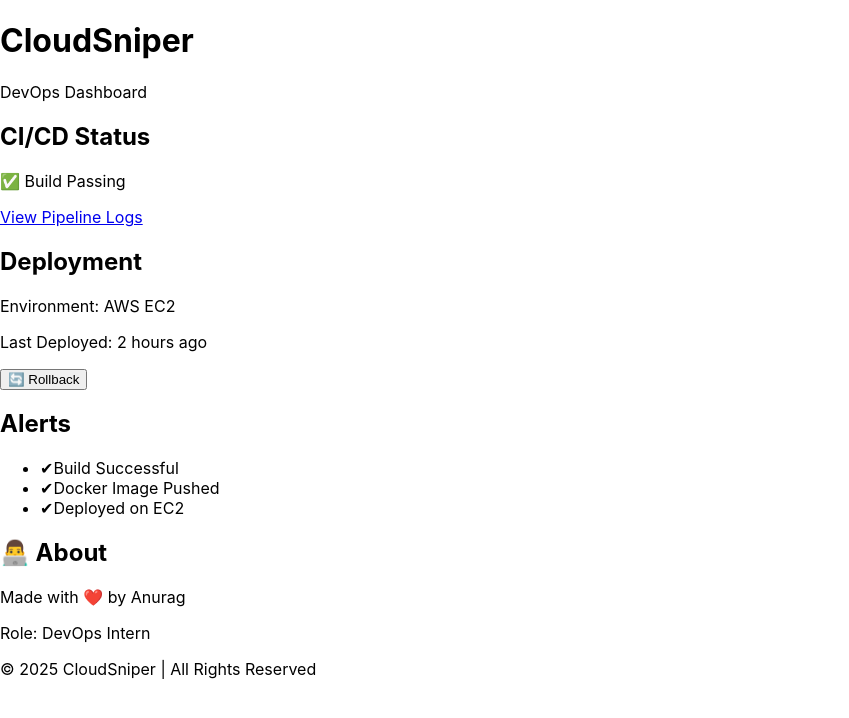
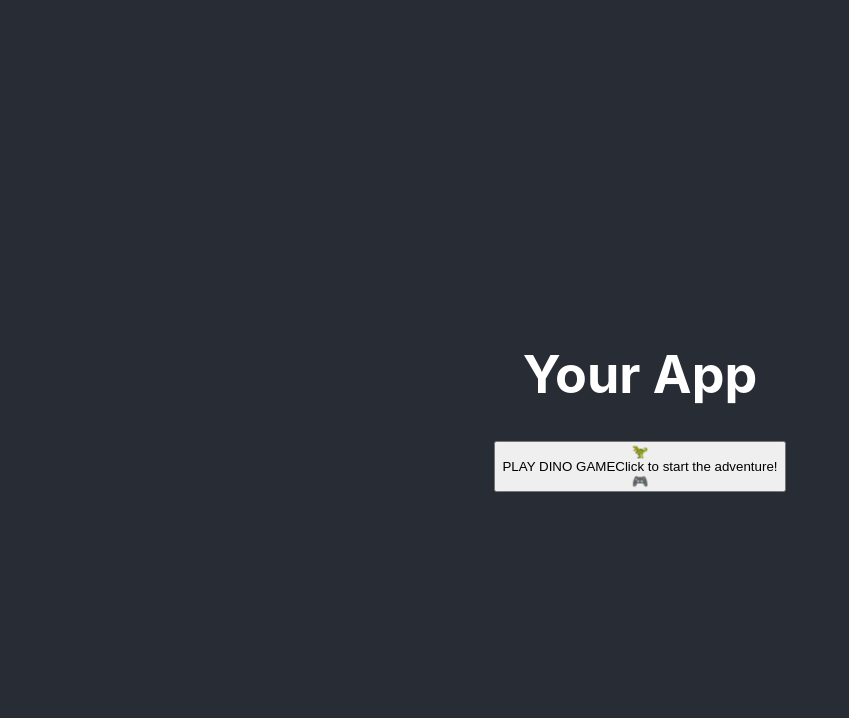
Before and after one commit to ANURAGNAKUL2702/offlinegame-with-automated-deployable-pipelines, a React (Create React App) app: page / in a window 1280 px wide. Shown: the top 718 px of the page, without its empty margins (0-849 px from the left). Built offline with nearby package versions, Linux system fonts and the light colour scheme.

Commit message:
Update amazing feature

```diff
--- a/src/App.js
+++ b/src/App.js
@@ -1,96 +1,161 @@
-import React, { useState, useEffect } from "react";
+import React, { useEffect, useRef, useState } from 'react';
+import './App.css';
 
-// Main App component
-const App = () => {
-  // State for the CI/CD status, initialized to a pending state.
-  const [status, setStatus] = useState("⏳ Checking...");
+function App() {
+  const [showGame, setShowGame] = useState(false);
 
-  // useEffect hook to simulate a build status update after 2 seconds.
-  useEffect(() => {
-    // A timer that runs once after the component mounts.
-    setTimeout(() => {
-      // Update the status state to 'Build Passing'.
-      setStatus("✅ Build Passing");
-    }, 2000); // 2000 milliseconds = 2 seconds.
-  }, []); // The empty dependency array ensures this effect runs only once.
+  if (showGame) {
+    return <DinoGame onExit={() => setShowGame(false)} />;
+  }
 
   return (
-    // The main container. It uses a dual-tone dark gradient and centers the content.
-    // The min-h-screen ensures it fills the entire viewport height.
-    // I've added a solid background color as a fallback for the gradient.
-    <div className="min-h-screen bg-gray-900 bg-gradient-to-br from-slate-900 to-gray-950 flex flex-col items-center justify-center p-4 md:p-8 font-sans">
+    <div className="App">
+      <header className="App-header">
+        <h1>Your App</h1>
 
-      {/* Header section with a prominent, styled title */}
-      <header className="text-center mb-12">
-        <h1 className="text-5xl md:text-6xl font-extrabold text-white drop-shadow-lg leading-tight">
-          CloudSniper
-        </h1>
-        <p className="text-xl md:text-2xl text-blue-400 font-light tracking-wide mt-2">
-          DevOps Dashboard
-        </p>
+        {/* Attractive Dino Game Button */}
+        <button className="game-button-container" onClick={() => setShowGame(true)}>
+          <span className="dino-icon">🦖</span>
+          <div className="button-content">
+            <span className="button-title">PLAY DINO GAME</span>
+            <span className="button-subtitle">Click to start the adventure!</span>
+          </div>
+          <span className="button-arrow">🎮</span>
+        </button>
       </header>
+    </div>
+  );
+}
 
-      {/* Grid container for the main cards. Uses a responsive grid layout. */}
-      <main className="grid grid-cols-1 sm:grid-cols-2 lg:grid-cols-4 gap-6 w-full max-w-7xl">
+// Dino Game Component
+const DinoGame = ({ onExit }) => {
+  const canvasRef = useRef(null);
 
-        {/* CI/CD Status Card */}
-        {/* Each card has a similar style for a consistent look. */}
-        <div className="bg-slate-800/70 text-gray-100 p-6 rounded-2xl shadow-xl hover:shadow-2xl transition transform hover:scale-105 border border-slate-700 backdrop-blur-sm flex flex-col items-center">
-          <h2 className="text-2xl font-bold mb-3 text-green-400">CI/CD Status</h2>
-          <p className="text-3xl font-extrabold mb-4">{status}</p>
-          <a
-            href="https://github.com/ANURAGNAKUL2702/dummy-pipeline-practice/actions"
-            target="_blank"
-            rel="noreferrer"
-            className="mt-auto px-6 py-3 bg-blue-600 text-white font-medium rounded-lg shadow-md hover:bg-blue-700 transition transform hover:translate-y-0.5"
-          >
-            View Pipeline Logs
-          </a>
-        </div>
+  useEffect(() => {
+    const canvas = canvasRef.current;
+    const ctx = canvas.getContext('2d');
+    canvas.width = 800;
+    canvas.height = 200;
 
-        {/* Deployment Info Card */}
-        <div className="bg-slate-800/70 text-gray-100 p-6 rounded-2xl shadow-xl hover:shadow-2xl transition transform hover:scale-105 border border-slate-700 backdrop-blur-sm flex flex-col items-center text-center">
-          <h2 className="text-2xl font-bold mb-3 text-yellow-400"> Deployment</h2>
-          <p className="text-lg">Environment: <span className="font-semibold text-white">AWS EC2</span></p>
-          <p className="text-lg">Last Deployed: <span className="font-semibold text-white">2 hours ago</span></p>
-          <button className="mt-auto px-6 py-3 bg-green-600 text-white font-medium rounded-lg shadow-md hover:bg-green-700 transition transform hover:translate-y-0.5">
-            🔄 Rollback
-          </button>
-        </div>
+    let dino = { x: 50, y: 150, width: 30, height: 50, jumping: false, velocity: 0 };
+    let obstacles = [];
+    let score = 0;
+    let gameSpeed = 5;
+    let gameOver = false;
 
-        {/* Alerts/Notifications Card */}
-        <div className="bg-slate-800/70 text-gray-100 p-6 rounded-2xl shadow-xl hover:shadow-2xl transition transform hover:scale-105 border border-slate-700 backdrop-blur-sm flex flex-col items-center">
-          <h2 className="text-2xl font-bold mb-3 text-red-400"> Alerts</h2>
-          <ul className="space-y-2 text-left w-full mt-4">
-            <li className="flex items-center space-x-2">
-              <span className="text-green-500">✔</span>
-              <span>Build Successful</span>
-            </li>
-            <li className="flex items-center space-x-2">
-              <span className="text-green-500">✔</span>
-              <span>Docker Image Pushed</span>
-            </li>
-            <li className="flex items-center space-x-2">
-              <span className="text-green-500">✔</span>
-              <span>Deployed on EC2</span>
-            </li>
-          </ul>
-        </div>
+    function gameLoop() {
+      if (gameOver) return;
 
-        {/* Profile/Owner Info Card */}
-        <div className="bg-slate-800/70 text-gray-100 p-6 rounded-2xl shadow-xl hover:shadow-2xl transition transform hover:scale-105 border border-slate-700 backdrop-blur-sm flex flex-col items-center text-center">
-          <h2 className="text-2xl font-bold mb-3 text-pink-400">👨‍💻 About</h2>
-          <p className="text-lg">
-            Made with ❤️ by <span className="font-bold text-white">Anurag</span>
-          </p>
-          <p className="text-sm opacity-70">Role: DevOps Intern</p>
-        </div>
-      </main>
+      ctx.clearRect(0, 0, canvas.width, canvas.height);
 
-      {/* Footer section with copyright information */}
-      <footer className="mt-12 text-sm opacity-60 text-gray-400">
-        © 2025 CloudSniper | All Rights Reserved
-      </footer>
+      // Draw ground
+      ctx.fillStyle = '#535353';
+      ctx.fillRect(0, 170, canvas.width, 30);
+
+      // Draw dino
+      ctx.fillStyle = '#000';
+      ctx.fillRect(dino.x, dino.y, dino.width, dino.height);
+
+      // Draw obstacles
+      ctx.fillStyle = '#000';
+      obstacles.forEach(obs => ctx.fillRect(obs.x, obs.y, obs.width, obs.height));
+
+      // Draw score
+      ctx.fillStyle = '#000';
+      ctx.font = '20px Arial';
+      ctx.fillText(`Score: ${score}`, 20, 30);
+
+      updateDino();
+      updateObstacles();
+      checkCollisions();
+
+      requestAnimationFrame(gameLoop);
+    }
+
+    function updateDino() {
+      if (dino.jumping) {
+        dino.y += dino.velocity;
+        dino.velocity += 0.5;
+
+        if (dino.y >= 150) {
+          dino.y = 150;
+          dino.jumping = false;
+          dino.velocity = 0;
+        }
+      }
+    }
+
+    function updateObstacles() {
+      obstacles.forEach(obs => obs.x -= gameSpeed);
+      obstacles = obstacles.filter(obs => obs.x > -50);
+
+      if (Math.random() < 0.02) {
+        obstacles.push({ x: 800, y: 150, width: 20, height: 30 });
+      }
+
+      score++;
+      if (score % 100 === 0) gameSpeed += 0.5;
+    }
+
+    function checkCollisions() {
+      obstacles.forEach(obs => {
+        if (dino.x < obs.x + obs.width &&
+            dino.x + dino.width > obs.x &&
+            dino.y < obs.y + obs.height &&
+            dino.y + dino.height > obs.y) {
+          gameOver = true;
+          ctx.fillStyle = '#000';
+          ctx.font = '30px Arial';
+          ctx.fillText('GAME OVER', 300, 100);
+          ctx.fillText('Press SPACE to restart', 250, 140);
+        }
+      });
+    }
+
+    function jump() {
+      if (!dino.jumping && !gameOver) {
+        dino.jumping = true;
+        dino.velocity = -12;
+      } else if (gameOver) {
+        dino = { x: 50, y: 150, width: 30, height: 50, jumping: false, velocity: 0 };
+        obstacles = [];
+        score = 0;
+        gameSpeed = 5;
+        gameOver = false;
+        gameLoop();
+      }
+    }
+
+    function handleKeyPress(e) {
+      if (e.code === 'Space' || e.key === ' ') {
+        e.preventDefault();
+        jump();
+      }
+    }
+
+    function handleClick() {
+      jump();
+    }
+
+    window.addEventListener('keydown', handleKeyPress);
+    canvas.addEventListener('click', handleClick);
+
+    gameLoop();
+
+    return () => {
+      window.removeEventListener('keydown', handleKeyPress);
+      canvas.removeEventListener('click', handleClick);
+    };
+  }, []);
+
+  return (
+    <div style={{ textAlign: 'center', padding: '20px' }}>
+      <button className="exit-button" onClick={onExit}>← Back to App</button>
+      <canvas
+        ref={canvasRef}
+        className="game-canvas"
+      />
+      <p>Press SPACE or click to jump!</p>
     </div>
   );
 };
--- /dev/null
+++ b/src/Appp.css
@@ -0,0 +1,92 @@
+.App-header {
+  display: flex;
+  flex-direction: column;
+  align-items: center;
+  justify-content: center;
+  text-align: center;
+  min-height: 100vh;
+  background-color: #282c34;
+  color: white;
+  padding: 20px;
+}
+
+/* Make the button fully visible */
+.game-button-container {
+  display: flex;
+  align-items: center;
+  justify-content: center;
+  background: linear-gradient(135deg, #ff6b6b, #ee5a24);
+  padding: 25px 30px;
+  border-radius: 20px;
+  cursor: pointer;
+  margin: 30px 0;
+  box-shadow: 0 10px 30px rgba(238, 90, 36, 0.3);
+  border: 3px solid #fff;
+  color: white;
+  font-size: 18px;
+  font-weight: bold;
+  min-width: 350px;
+  z-index: 10;
+}
+
+.game-button-container:hover {
+  transform: translateY(-5px);
+  box-shadow: 0 15px 40px rgba(238, 90, 36, 0.4);
+  background: linear-gradient(135deg, #ff7f7f, #ff6b1a);
+}
+
+.exit-button {
+  background: linear-gradient(135deg, #1dd1a1, #10ac84);
+  padding: 10px 25px;
+  border-radius: 15px;
+  font-size: 16px;
+  color: white;
+  font-weight: bold;
+  cursor: pointer;
+  border: none;
+  box-shadow: 0 5px 20px rgba(16, 172, 132, 0.4);
+  margin-bottom: 20px;
+  z-index: 10;
+}
+
+.exit-button:hover {
+  transform: translateY(-3px);
+  box-shadow: 0 10px 30px rgba(16, 172, 132, 0.5);
+}
+
+.dino-icon {
+  font-size: 50px;
+  margin-right: 20px;
+  animation: bounce 2s infinite;
+}
+
+.button-content {
+  display: flex;
+  flex-direction: column;
+  text-align: left;
+  flex: 1;
+}
+
+.button-title {
+  font-size: 24px;
+  font-weight: bold;
+  color: white;
+}
+
+.button-subtitle {
+  font-size: 14px;
+  color: rgba(255, 255, 255, 0.9);
+}
+
+.button-arrow {
+  font-size: 30px;
+  margin-left: 15px;
+}
+
+/* Game canvas */
+canvas.game-canvas {
+  border: 2px solid #000;
+  background: #fff;
+  margin-top: 20px;
+  cursor: pointer;
+}
```
Also changed, not shown: src/index.js (+8 -5 lines).
